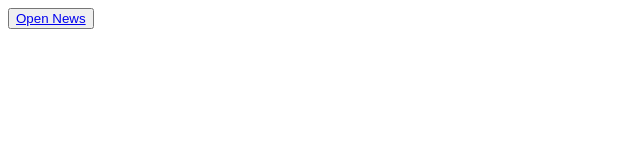
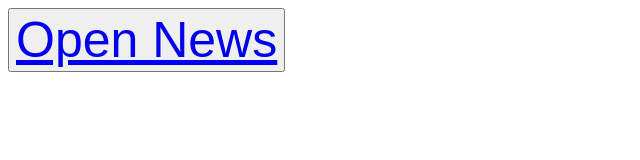
Before and after one commit to FayWooooo/Supercell-Store, a plain HTML site: page index.html in a window 1280 px wide. Shown: the whole page, without its empty margins (0-640 px from the left). Drawn offline with Linux system fonts and the light colour scheme.

Commit message:
Update button style and link for Open News

```diff
--- a/index.html
+++ b/index.html
@@ -1 +1 @@
-<button style="color: red;"><a href="brawlstars://javascript:window.sendCommand('OpenNews')">Open News</a></button>
+<button style="color: red;font-size: 50px;"><a href="brawlstars://brawlstars-inbox://backButton?state=hide">Open News</a></button>
```
